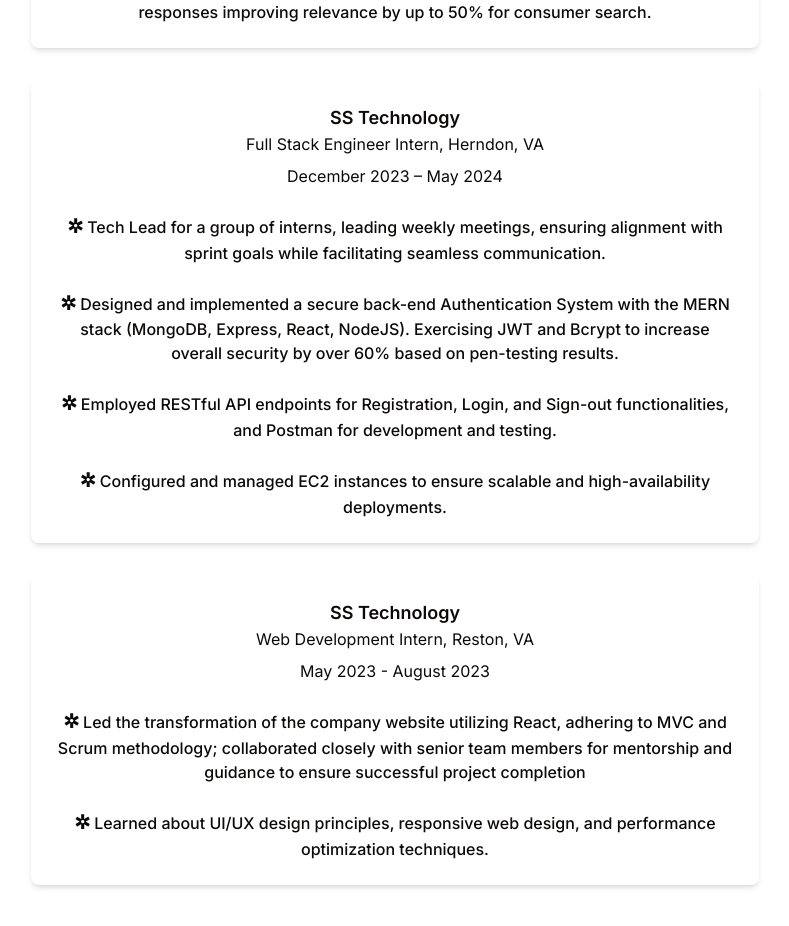
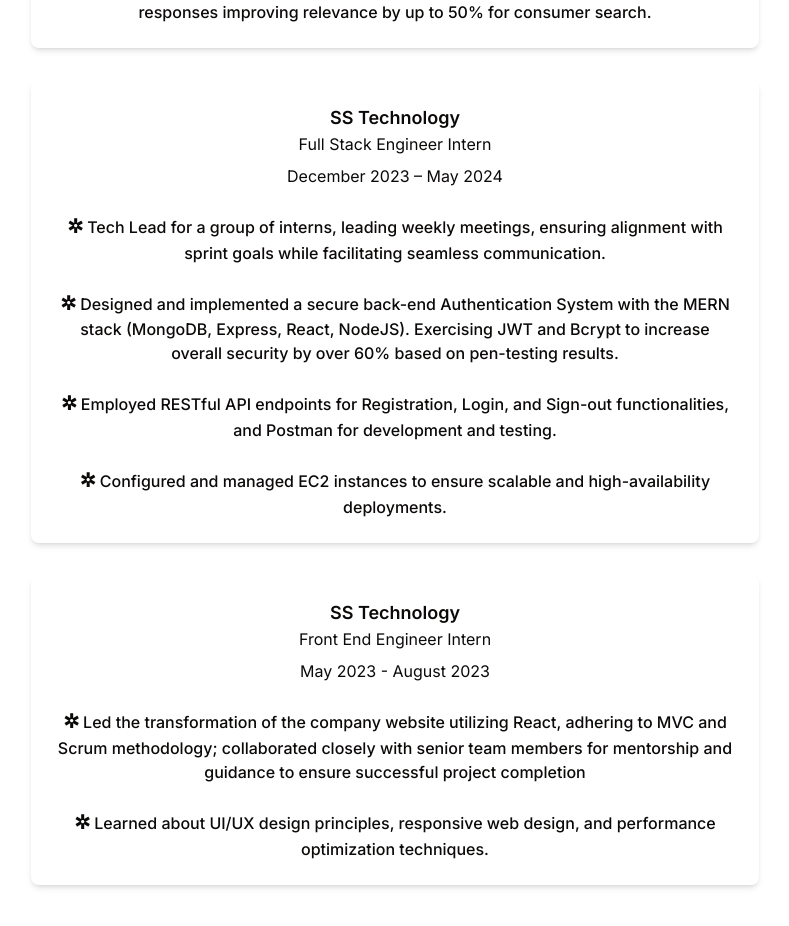
Before and after one commit to SanjayKarun4444/sanjay_portfolio, a Next.js app: page / in a window 1280 px wide. Shown: the part 1827-2753 px from the top of the page, without its empty margins (245-1034 px from the left). Built offline with nearby package versions, Linux system fonts and the light colour scheme.

Commit message:
grammaer

```diff
--- a/src/app/page.tsx
+++ b/src/app/page.tsx
@@ -186,7 +186,7 @@
             {/* Work Experience 2 */}
             <div className="shadow-md p-6 rounded-lg">
               <h2 className="text-center text-lg font-semibold">SS Technology</h2>
-              <p className="text-center text-white-600">Full Stack Engineer Intern, Herndon, VA</p>
+              <p className="text-center text-white-600">Full Stack Engineer Intern</p>
               <p className="text-center text-white-500 mt-2">December 2023 – May 2024</p>
               <br />
               <ul className="custom-list text-white-500 list-disc">
@@ -203,7 +203,7 @@
             {/* Work Experience 3 */}
             <div className="shadow-md p-6 rounded-lg">
               <h2 className="text-center text-lg font-semibold">SS Technology</h2>
-              <p className="text-center text-white-600">Web Development Intern, Reston, VA</p>
+              <p className="text-center text-white-600">Front End Engineer Intern</p>
               <p className="text-center text-white-500 mt-2">May 2023 - August 2023</p>
               <br />
               <ul className="custom-list text-white-500 list-disc">
```
